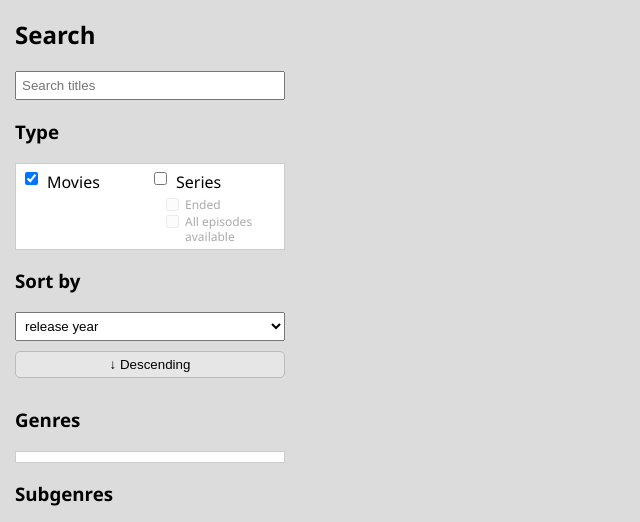
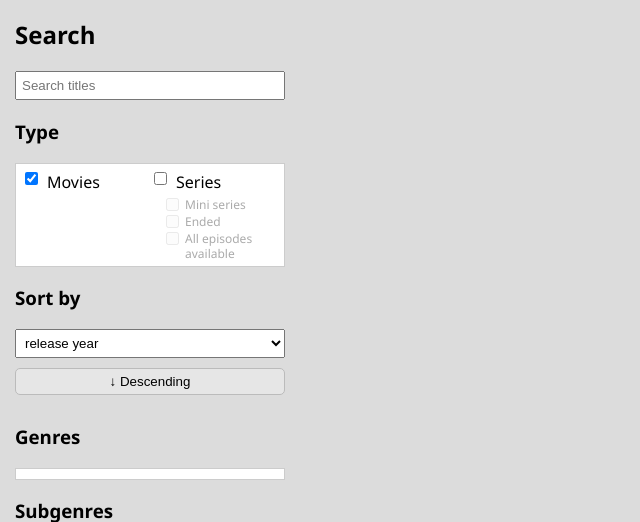
Before and after one commit to karussellbremser/media-control, a Flask app: page / in a window 1280 px wide. Shown: the part 201-723 px from the top of the page, without its empty margins (0-640 px from the left). Run offline with Flask 3, Linux system fonts and the light colour scheme; data that the repository does not hold is empty; some libraries are stand-ins or nearby versions.

Commit message:
server: "Mini series" option for series, with right-click NOT variant (regular series)
Co-Authored-By: Claude Sonnet 5.5 <noreply@anthropic.com>

```diff
--- a/web/server.py
+++ b/web/server.py
@@ -98,7 +98,8 @@ def _buildFilter(search_query, year_from, year_to,
                  selected_language_code,
                  show_movies, show_series,
                  series_ended=False, series_fully_owned=False,
-                 series_not_ended=False, series_not_fully_owned=False):
+                 series_not_ended=False, series_not_fully_owned=False,
+                 series_mini=False, series_not_mini=False):
     """The part of the media query that decides WHICH titles match the current filter selection,
     shared by queryMedia (the list) and countMedia (the total shown above it) so the two can never
     disagree. Returns (joinSql, whereSql, havingSql, params) to be appended after "FROM media m JOIN
@@ -120,7 +121,8 @@ def _buildFilter(search_query, year_from, year_to,
     # were never meant to have their own top-level browsing entry. The two series options narrow the SERIES
     # only (movies are unaffected): "ended" = IMDb gives the series an end year; "all episodes available" = it has
     # episodes and every one of them is locally owned -- the same test as the list's complete-episodes badge.
-    # Each also exists as its NOT (right-click in the UI): still running / not all episodes available
+    # Each also exists as its NOT (right-click in the UI): still running / not all episodes available.
+    # A third option separates the two series types: "mini series" = tvMiniSeries, its NOT = regular tvSeries
     typeBranches = []
     if show_movies:
         typeBranches.append("tt.title_type_name IN (" + ",".join("?" for _ in Media.movieTitleTypes) + ")")
@@ -128,6 +130,10 @@ def _buildFilter(search_query, year_from, year_to,
     if show_series:
         seriesCond = "tt.title_type_name IN (" + ",".join("?" for _ in Media.seriesTitleTypes) + ")"
         params.extend(Media.seriesTitleTypes)
+        if series_mini:
+            seriesCond += " AND tt.title_type_name = 'tvMiniSeries'"
+        if series_not_mini:
+            seriesCond += " AND tt.title_type_name != 'tvMiniSeries'"
         if series_ended:
             seriesCond += " AND m.end_year IS NOT NULL"
         if series_not_ended:
@@ -393,6 +399,8 @@ def search():
     series_fully_owned = args.get('series_full', '0') == '1'
     series_not_ended = args.get('series_not_ended', '0') == '1'
     series_not_fully_owned = args.get('series_not_full', '0') == '1'
+    series_mini = args.get('series_mini', '0') == '1'
+    series_not_mini = args.get('series_not_mini', '0') == '1'
 
     page = int(args.get('page', 1))
     limit = 50
@@ -423,7 +431,9 @@ def search():
             series_ended,
             series_fully_owned,
             series_not_ended,
-            series_not_fully_owned
+            series_not_fully_owned,
+            series_mini,
+            series_not_mini
         )
         media = queryMedia(filters, args.get('sort', 'year'), args.get('order', 'desc'), limit, offset, random_seed)
         # the total only changes with the filters, not with the page, so only the first page asks for it
--- a/web/static/search.js
+++ b/web/static/search.js
@@ -26,12 +26,13 @@ document.addEventListener('DOMContentLoaded', () => {
 	const moviesCheckbox = document.getElementById('moviesCheckbox');
 	const seriesCheckbox = document.getElementById('seriesCheckbox');
 	// narrow the SERIES that are shown (movies are unaffected); only available while Series is ticked
+	const seriesMiniCheckbox = document.getElementById('seriesMiniCheckbox');
 	const seriesEndedCheckbox = document.getElementById('seriesEndedCheckbox');
 	const seriesFullCheckbox = document.getElementById('seriesFullCheckbox');
 
 	function updateSeriesOptions() {
 		const enabled = seriesCheckbox.checked;
-		[seriesEndedCheckbox, seriesFullCheckbox].forEach(cb => {
+		[seriesMiniCheckbox, seriesEndedCheckbox, seriesFullCheckbox].forEach(cb => {
 			const label = cb.closest('label');
 			if (!enabled) {
 				cb.checked = false;
@@ -652,6 +653,8 @@ document.addEventListener('DOMContentLoaded', () => {
             language: document.querySelector('.languageRadio:checked').value,
 			movies: moviesCheckbox.checked ? '1' : '0',
 			series: seriesCheckbox.checked ? '1' : '0',
+			series_mini: seriesMiniCheckbox.checked ? '1' : '0',
+			series_not_mini: seriesMiniCheckbox.closest('label').classList.contains('excluded') ? '1' : '0',
 			series_ended: seriesEndedCheckbox.checked ? '1' : '0',
 			series_full: seriesFullCheckbox.checked ? '1' : '0',
 			series_not_ended: seriesEndedCheckbox.closest('label').classList.contains('excluded') ? '1' : '0',
@@ -879,6 +882,7 @@ document.addEventListener('DOMContentLoaded', () => {
 		updateSeriesOptions();
 		resetAndSearch(input.value);
 	});
+	seriesMiniCheckbox.addEventListener('change', () => resetAndSearch(input.value));
 	seriesEndedCheckbox.addEventListener('change', () => resetAndSearch(input.value));
 	seriesFullCheckbox.addEventListener('change', () => resetAndSearch(input.value));
 
@@ -916,7 +920,7 @@ document.addEventListener('DOMContentLoaded', () => {
 		resetAndSearch(input.value);
 	}
 
-	[...genreCheckboxes, ...interestCheckboxes, seriesEndedCheckbox, seriesFullCheckbox].forEach(cb => {
+	[...genreCheckboxes, ...interestCheckboxes, seriesMiniCheckbox, seriesEndedCheckbox, seriesFullCheckbox].forEach(cb => {
 		const label = cb.closest('label');
 		let lastPointerType = 'mouse';
 		let pressTimer = null;
--- a/web/templates/index.html
+++ b/web/templates/index.html
@@ -1028,6 +1028,10 @@
 				<input type="checkbox" id="seriesCheckbox">
 				<span>Series</span>
 			</label>
+			<label class="seriesOption excludable disabled" title="limited series that tell one story in a single run (right-click: only regular series)">
+				<input type="checkbox" id="seriesMiniCheckbox" disabled>
+				<span>Mini series</span>
+			</label>
 			<label class="seriesOption excludable disabled" title="series that have finished airing (right-click: only series still running)">
 				<input type="checkbox" id="seriesEndedCheckbox" disabled>
 				<span>Ended</span>
```
Also changed, not shown: README.md.
